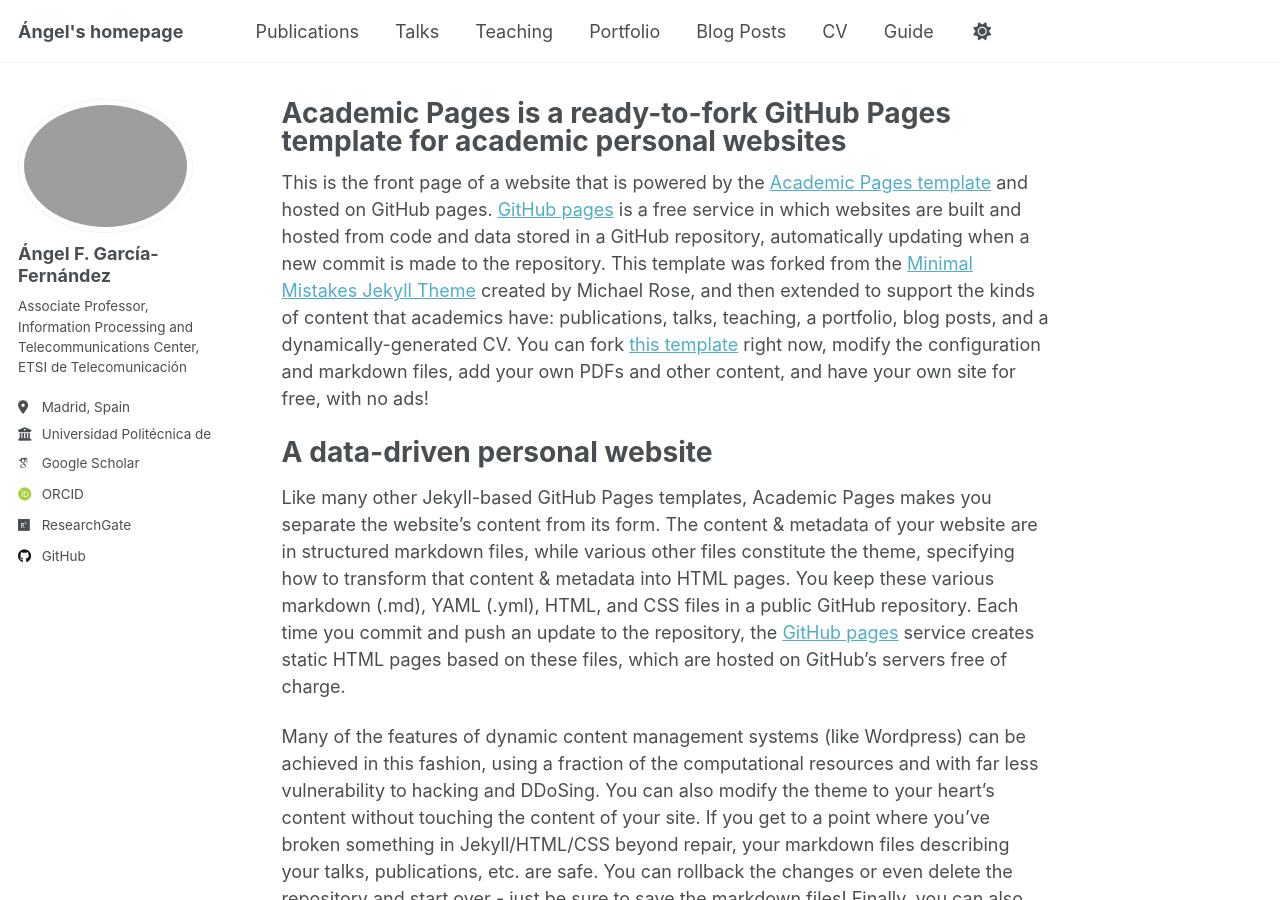
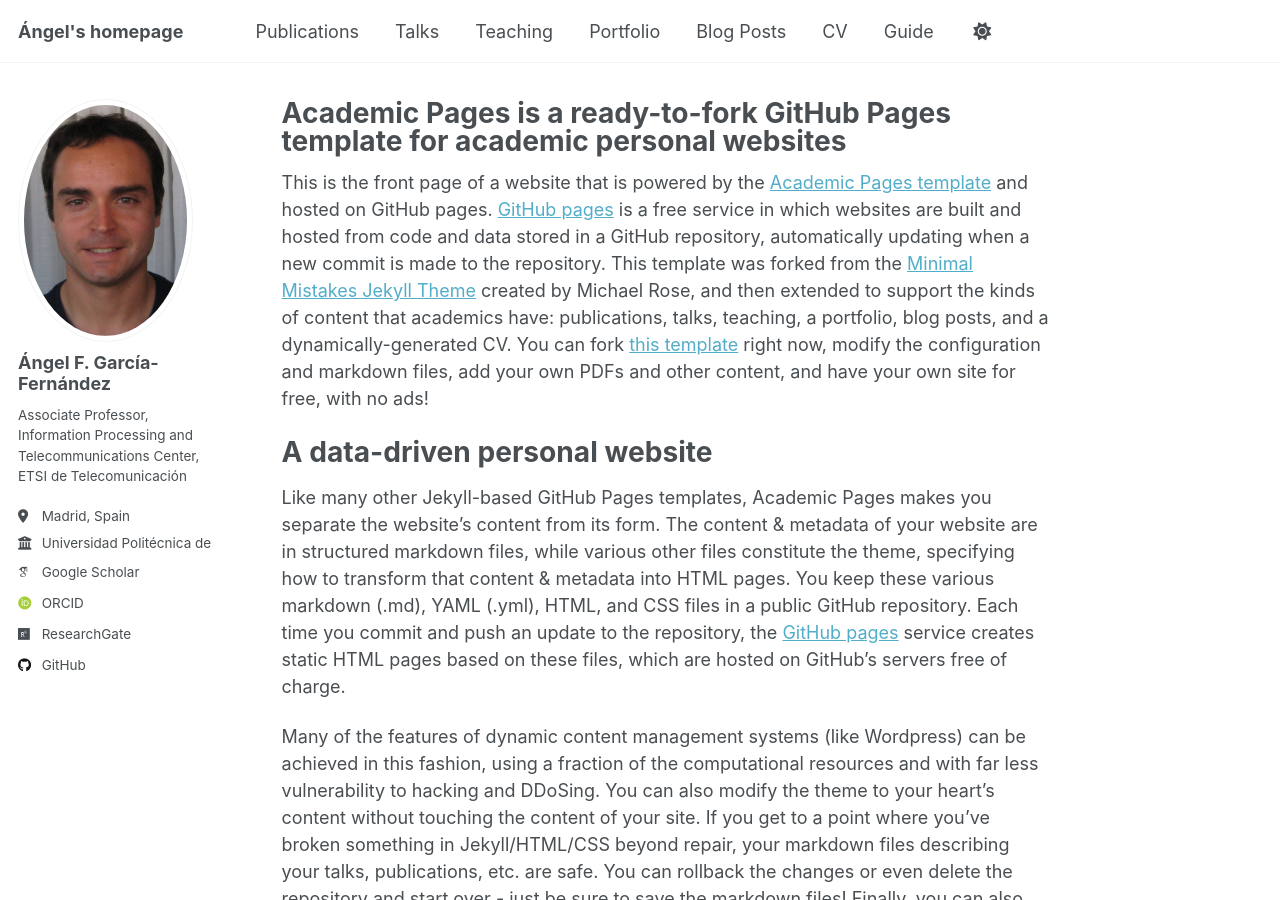
Before and after one commit to Agarciafernandez/Agarciafernandez.github.io, a Jekyll site: the page built from _pages/about.md, in a window 1280 px wide and 900 px high. Built offline with Jekyll 4.4.1, drawn with Linux system fonts in a browser that asks for light colours; some web fonts are replaced.

Commit message:
Update _config.yml

```diff
--- a/_config.yml
+++ b/_config.yml
@@ -22,7 +22,7 @@ repository               : "academicpages/academicpages.github.io"
 #               Additional customization can be done by editing /_includes/author-profile.html
 author:
   # Biographic information
-  avatar           : # "Garcia.jpg"
+  avatar           : "Garcia.jpg"
   name             : "Ángel F. García-Fernández"
   pronouns         : # example: "she/her"
   bio              : "Associate Professor, Information Processing and Telecommunications Center, ETSI de Telecomunicación"
```
